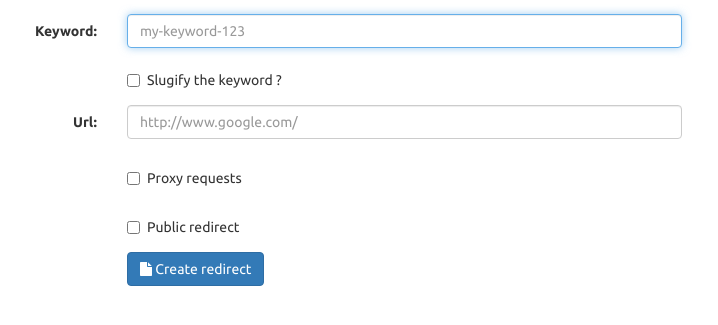
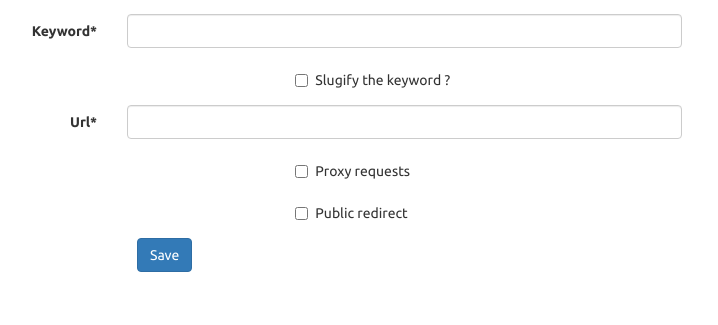
Before and after one commit to dhedegaard/urls, a Django app: page /create in a window 1280 px wide. Shown: the part 51-376 px from the top of the page, without its empty margins (138-856 px from the left). Run offline with Django 3.2, Linux system fonts and the light colour scheme; the visitor is signed in with stand-in values (Sample User, id 1); data that the repository does not hold is empty; some libraries are stand-ins or nearby versions.

Commit message:
now uses crispy forms for rendering the form, removed the old font markup.

```diff
--- a/requirements.txt
+++ b/requirements.txt
@@ -2,3 +2,4 @@ Django==1.7.4
 requests==2.5.1
 psycopg2==2.5.4
 mock==1.0.1
+django-crispy-forms==1.4.0
--- a/urls/forms.py
+++ b/urls/forms.py
@@ -3,6 +3,8 @@ from __future__ import absolute_import, unicode_literals
 from django import forms
 from django.core.validators import URLValidator
 from django.utils.text import slugify as slugify_func
+from crispy_forms.helper import FormHelper
+from crispy_forms.layout import Layout, Div, Submit
 
 from .models import Url
 from .urls import urlpatterns
@@ -17,7 +19,34 @@ class UrlForm(forms.ModelForm):
 
     class Meta:
         model = Url
-        exclude = ['created', 'user']
+        fields = [
+            'keyword',
+            'slugify',
+            'url',
+            'proxy',
+            'public',
+        ]
+        widgets = {
+            'keyword': forms.TextInput,
+        }
+
+    def __init__(self, *args, **kwargs):
+        super(UrlForm, self).__init__(*args, **kwargs)
+        self.helper = FormHelper()
+        self.helper.form_class = 'form-horizontal'
+        self.helper.label_class = 'col-sm-2'
+        self.helper.field_class = 'col-sm-6'
+        self.helper.layout = Layout(
+            'keyword',
+            Div('slugify', css_class='col-sm-offset-2 col-sm-10'),
+            'url',
+            Div('proxy', css_class='col-sm-offset-2 col-sm-10'),
+            Div('public', css_class='col-sm-offset-2 col-sm-10'),
+            Div(
+                Submit('submit', u'Save', css_class='btn-primary'),
+                css_class='col-sm-offset-2 col-sm-6',
+            ),
+        )
 
     def clean(self):
         super(UrlForm, self).clean()
--- a/urls/settings.py
+++ b/urls/settings.py
@@ -112,6 +112,7 @@ INSTALLED_APPS = (
     'django.contrib.sites',
     'django.contrib.messages',
     'django.contrib.staticfiles',
+    'crispy_forms',
     'urls',
 )
 
@@ -145,3 +146,5 @@ LOGGING = {
 }
 
 TEST_RUNNER = 'django.test.runner.DiscoverRunner'
+
+CRISPY_TEMPLATE_PACK = 'bootstrap3'
--- a/urls/templates/create.html
+++ b/urls/templates/create.html
@@ -1,92 +1,12 @@
 {% extends 'base.html' %}
+{% load crispy_forms_tags %}
 {% block navbar %}
 <ul class="navbar-nav nav">
     <li>
         <a href="{% url 'list' %}">View redirects</a>
-
     </li>
 </ul>
 {% endblock %}
 {% block content %}
-{% if form.non_field_errors %}
-<div class="alert alert-danger">{{ form.non_field_errors.0 }}</div>
-{% endif %}
-<form class="form-horizontal" method="post">
-    {% csrf_token %}
-    <div class="form-group{% if form.keyword.errors %} has-error{% endif %}">
-        <label for="{{ form.keyword.auto_id }}" class="col-md-2 control-label">
-            {{ form.keyword.label }}:
-        </label>
-
-        <div class="col-md-6">
-            <input type="text" class="form-control"
-                   id="{{ form.keyword.auto_id }}" name="keyword"
-                   value="{{ form.keyword.value|default:'' }}"
-                   placeholder="my-keyword-123" autofocus />
-        </div>
-        {% if form.keyword.errors %}
-        <div class="col-md-4 help-block">{{ form.keyword.errors.0 }}</div>
-        {% endif %}
-    </div>
-    <div class="form-group">
-        <div class="col-sm-offset-2 col-sm-10">
-            <div class="checkbox">
-                <label for="{{ form.slugify.auto_id }}" class="form-label">
-                    {{ form.slugify }}
-                    {{ form.slugify.label }}
-                </label>
-            </div>
-        </div>
-    </div>
-    <div class="form-group{% if form.url.errors %} has-error{% endif %}">
-        <label for="{{ form.url.auto_id }}" class="col-md-2 control-label">
-            {{ form.url.label }}:
-        </label>
-        <div class="col-md-6">
-            <input type="text" class="form-control"
-                   id="{{ form.url.auto_id }}"
-                   name="{{ form.url.html_name }}"
-                   value="{{ form.url.value|default:'' }}"
-                   placeholder="http://www.google.com/"/>
-        </div>
-        {% if form.url.errors %}
-        <div class="col-md-4 help-block">{{ form.url.errors.0 }}</div>
-        {% endif %}
-    </div>
-    <div class="form-group">
-        <div class="col-sm-offset-2 col-md-10">
-            <div class="checkbox">
-                <label class="control-label"
-                       for="{{ form.proxy.auto_id }}">
-                    {{ form.proxy }}
-                    {{ form.proxy.label }}
-                </label>
-            </div>
-        </div>
-    </div>
-    <div class="form-group">
-        <div class="col-sm-offset-2 col-md-10">
-            <div class="checkbox">
-                <label class="control-label"
-                       for="{{ form.proxy.auto_id }}">
-                    {{ form.public }}
-                    {{ form.public.label }}
-                </label>
-            </div>
-        </div>
-
-    </div>
-    <div class="form-group">
-        <div class="col-md-offset-2 col-md-2">
-          <button type="submit" class="btn btn-primary">
-            <i class="fa fa-file"></i>
-            {% if keyword %}
-            Save changes
-            {% else %}
-            Create redirect
-            {% endif %}
-        </button>
-    </div>
-</div>
-</form>
+{% crispy form %}
 {% endblock %}
```
